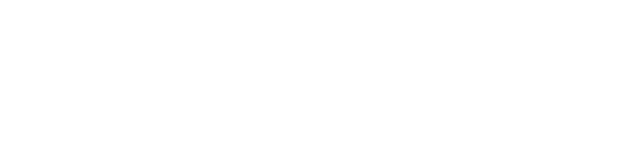
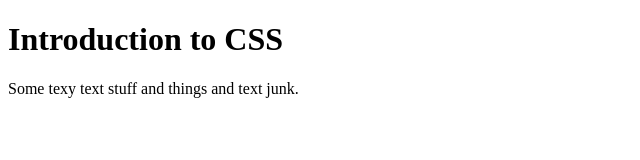
Before and after one commit to HeatherAnn/intro-to-css, a plain HTML site: page index.html in a window 1280 px wide. Shown: the whole page, without its empty margins (0-640 px from the left). Drawn offline with Linux system fonts and the light colour scheme.

```diff
--- a/index.html
+++ b/index.html
@@ -5,11 +5,13 @@
    <title>Intro to css</title>
 <!-- Used for metadata about this file; will not be rendered -->
 </head>
+
 <body>
+  <h1>Introduction to CSS</h1>
+  <p> Some texy text stuff and things and text junk.</p>
 
 
 
 
-
-</body>
+ </body>
 </html>
```
Also changed, not shown: css/main.css (added).
